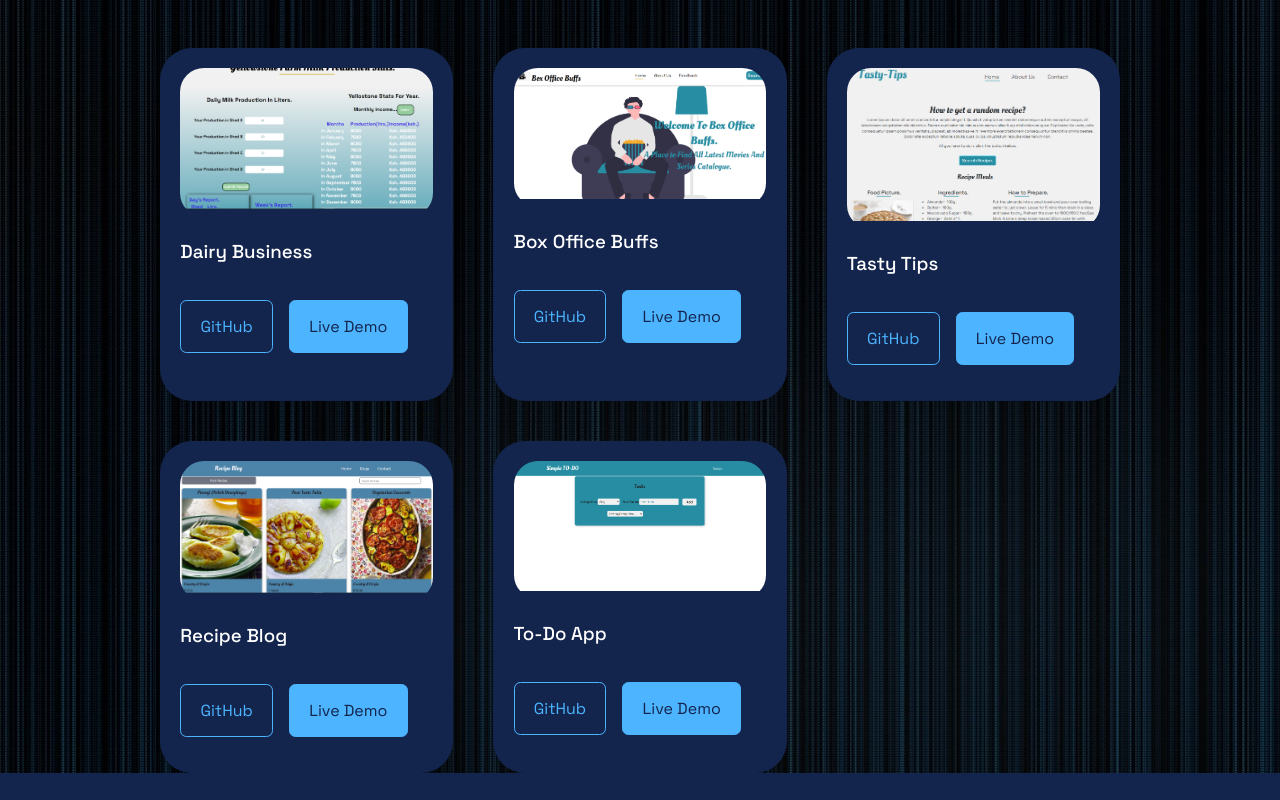
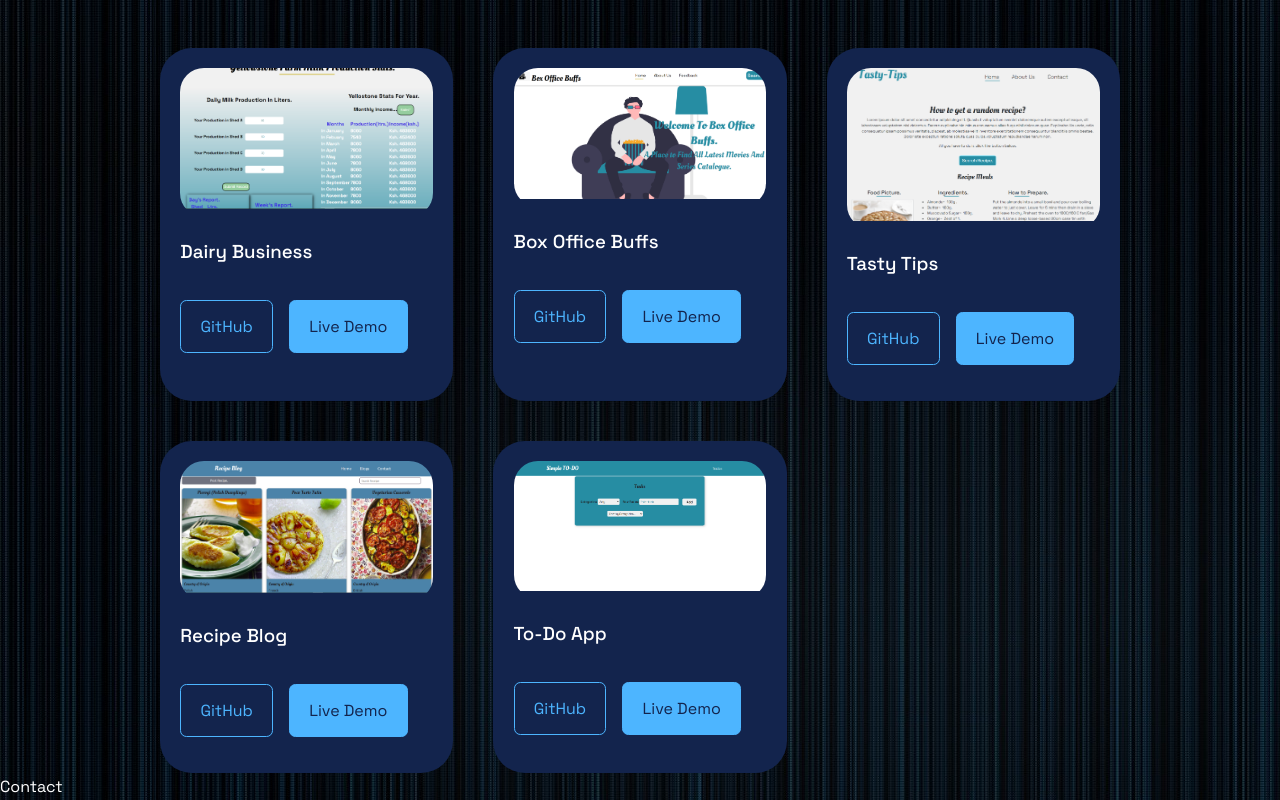
Before and after one commit to Felix-Barosio/Portfolio, a React (Create React App) app: page / in a window 1280 px wide. Shown: the part 1849-2649 px from the top of the page. Before the commit the page ends 2622 px from the top, so only its background shows below. Built offline with nearby package versions, Linux system fonts and the light colour scheme.

Commit message:
Imported contact

```diff
--- a/src/App.js
+++ b/src/App.js
@@ -1,5 +1,6 @@
 import React from 'react';
 import About from './components/About/About';
+import Contact from './components/Contact/Contact';
 import Experience from './components/Experience/Experience';
 import Header from './components/Header/Header';
 import Navigation from './components/Navigation/Navigation';
@@ -13,6 +14,7 @@ const App = () => {
       <About />
       <Experience />
       <Portfolio />
+      <Contact />
     </div>
   );
 }
```
